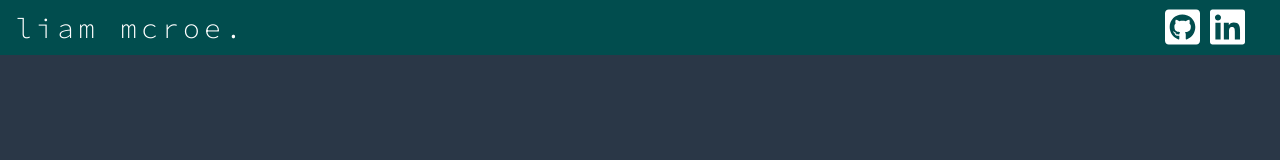
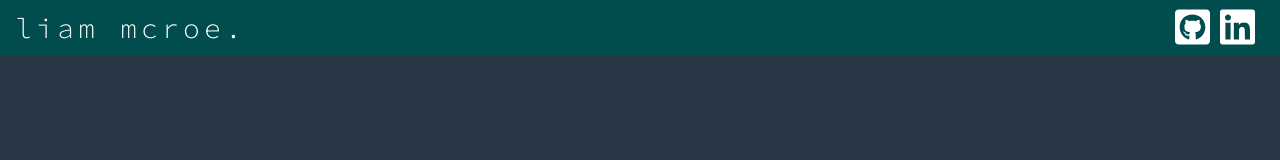
Before and after one commit to L3uler/liammcroe-personal-site, a Next.js app: page /about in a window 1280 px wide. Shown: the top 160 px of the page. Built offline with nearby package versions, Linux system fonts and the light colour scheme.

Commit message:
spacing fixes

```diff
--- a/components/Header.module.scss
+++ b/components/Header.module.scss
@@ -27,7 +27,7 @@
   .Buttons {
     justify-self: flex-end;
     margin-left: auto;
-    margin-right: 20px;
+    margin-right: 10px;
     font-size: 40px;
   }
 
```
